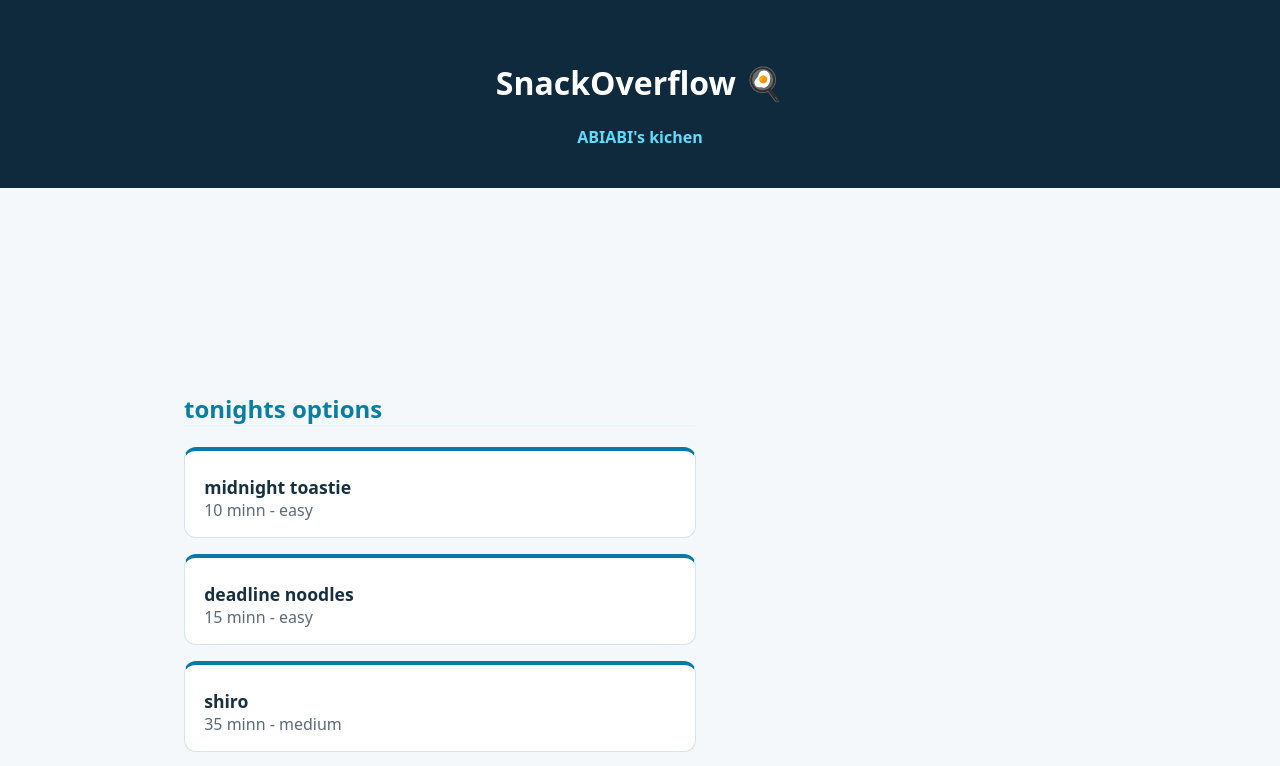
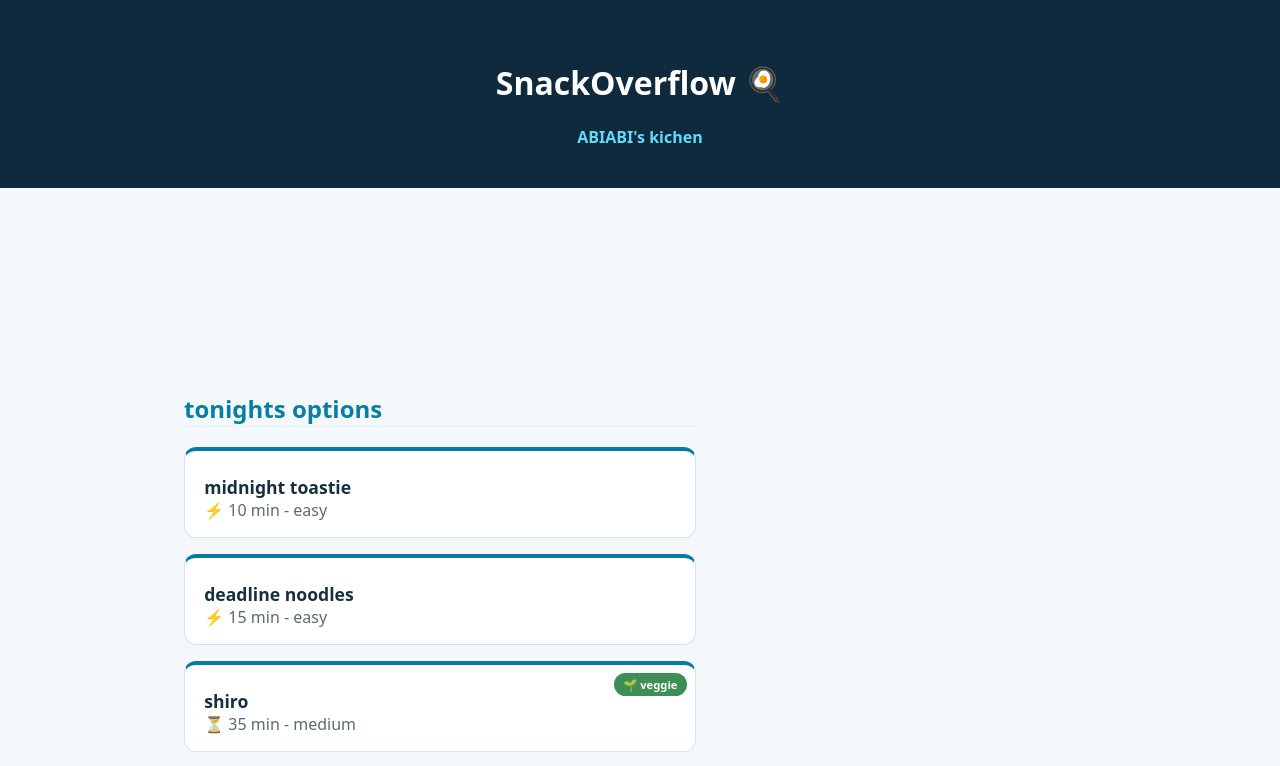
Before and after one commit to abrehaley109-cmd/myAssinment, a React (Vite) app in the folder cha2/snackoverflow/: page / in a window 1280 px wide. Shown: the top 766 px of the page. Built offline with nearby package versions, Linux system fonts and the light colour scheme.

Commit message:
add conditional rendering

```diff
--- a/cha2/snackoverflow/src/App.jsx
+++ b/cha2/snackoverflow/src/App.jsx
@@ -20,6 +20,7 @@ function App() {
                 name={recipe.name}
                 minutes={recipe.minutes}
                 difficulty={recipe.difficulty}
+                veggie={recipe.veggie}
               />
             ))}
           </div>
--- a/cha2/snackoverflow/src/components/RecipeCard.jsx
+++ b/cha2/snackoverflow/src/components/RecipeCard.jsx
@@ -1,9 +1,10 @@
 
-function RecipeCard({name, minutes, difficulty = "hard"}){
+function RecipeCard({name, minutes, difficulty = "hard", veggie}){
     return(
         <article className="card">
+            {veggie && <span className="badge">🌱 veggie</span>}
           <h2>{name}</h2>
-          <p>{ minutes} minn - {difficulty}</p>
+          <p>{ minutes <= 20 ? "⚡": "⏳"} {minutes} min - {difficulty}</p>
         </article>
     )
 }
--- a/cha2/snackoverflow/src/data/recipes.js
+++ b/cha2/snackoverflow/src/data/recipes.js
@@ -1,6 +1,6 @@
 export const recipes = [
-    {id: 1, name: "midnight toastie", minutes: 10, difficulty: "easy"},
-    {id: 2, name: "deadline noodles", minutes: 15, difficulty: "easy"},
-    {id: 3, name: "shiro", minutes: 35, difficulty: "medium"},
-    {id: 4, name: "spagety", minutes: 45, difficulty: "hard"}
+    {id: 1, name: "midnight toastie", minutes: 10, difficulty: "easy", veggie: false},
+    {id: 2, name: "deadline noodles", minutes: 15, difficulty: "easy", veggie: false},
+    {id: 3, name: "shiro", minutes: 35, difficulty: "medium", veggie: true},
+    {id: 4, name: "spagety", minutes: 45, difficulty: "hard", veggie: false}
 ]
--- a/cha2/snackoverflow/src/index.css
+++ b/cha2/snackoverflow/src/index.css
@@ -57,3 +57,14 @@ body {
 
 .section{margin-bottom: 0;}
 .section-title{color: #087ea4; border-bottom: 2px solid #e6f4f9; padding-bottom: 0;}
+.badge{
+  position: absolute;
+  top: 0.5rem;
+  right: 0.5rem;
+  background: #3e8e55;
+  color: #fff;
+  font-size: 0.7rem;
+  font-weight: 800;
+  padding: 0.25rem 0.6rem;
+  border-radius: 999px;
+}
```
